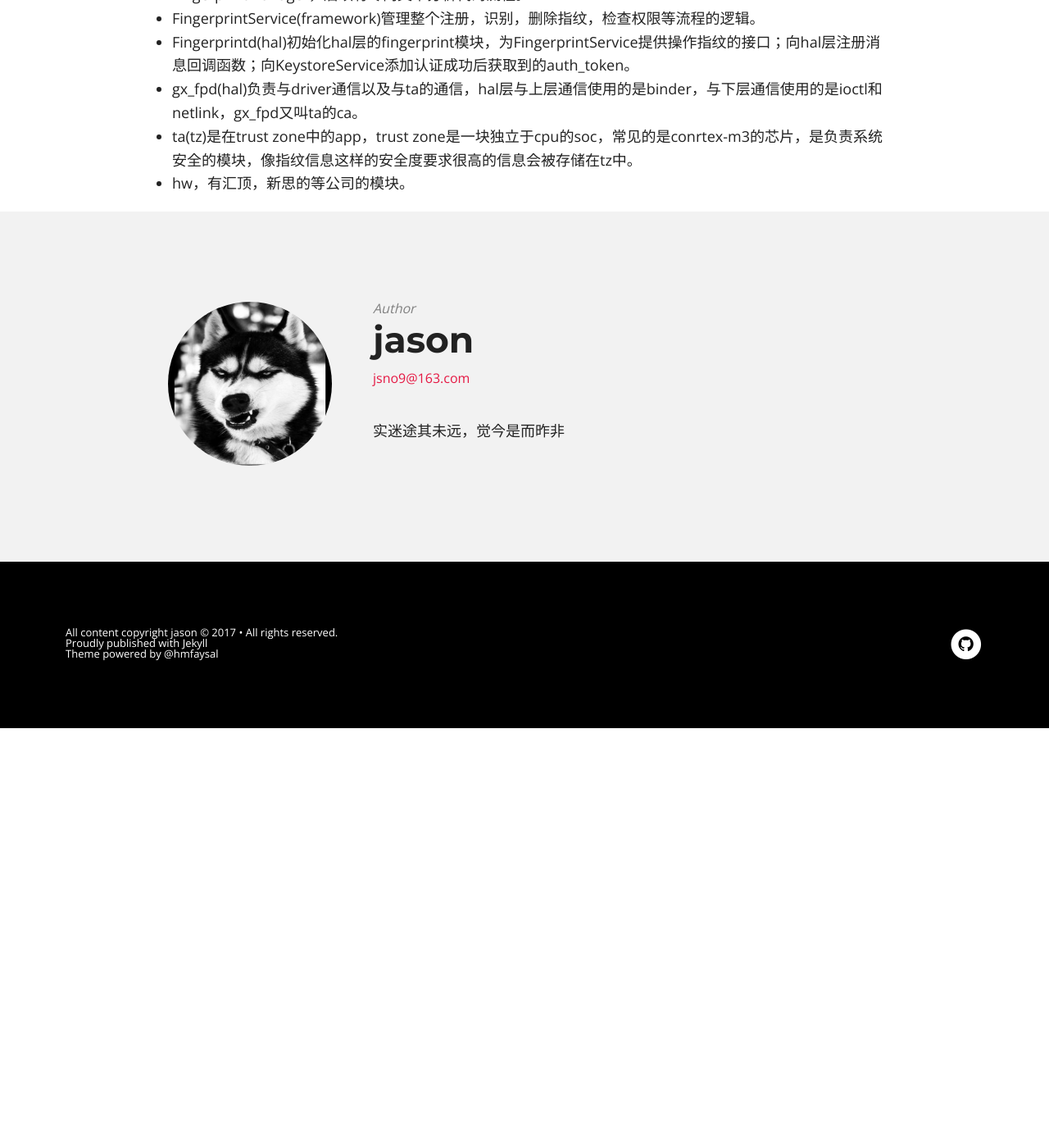
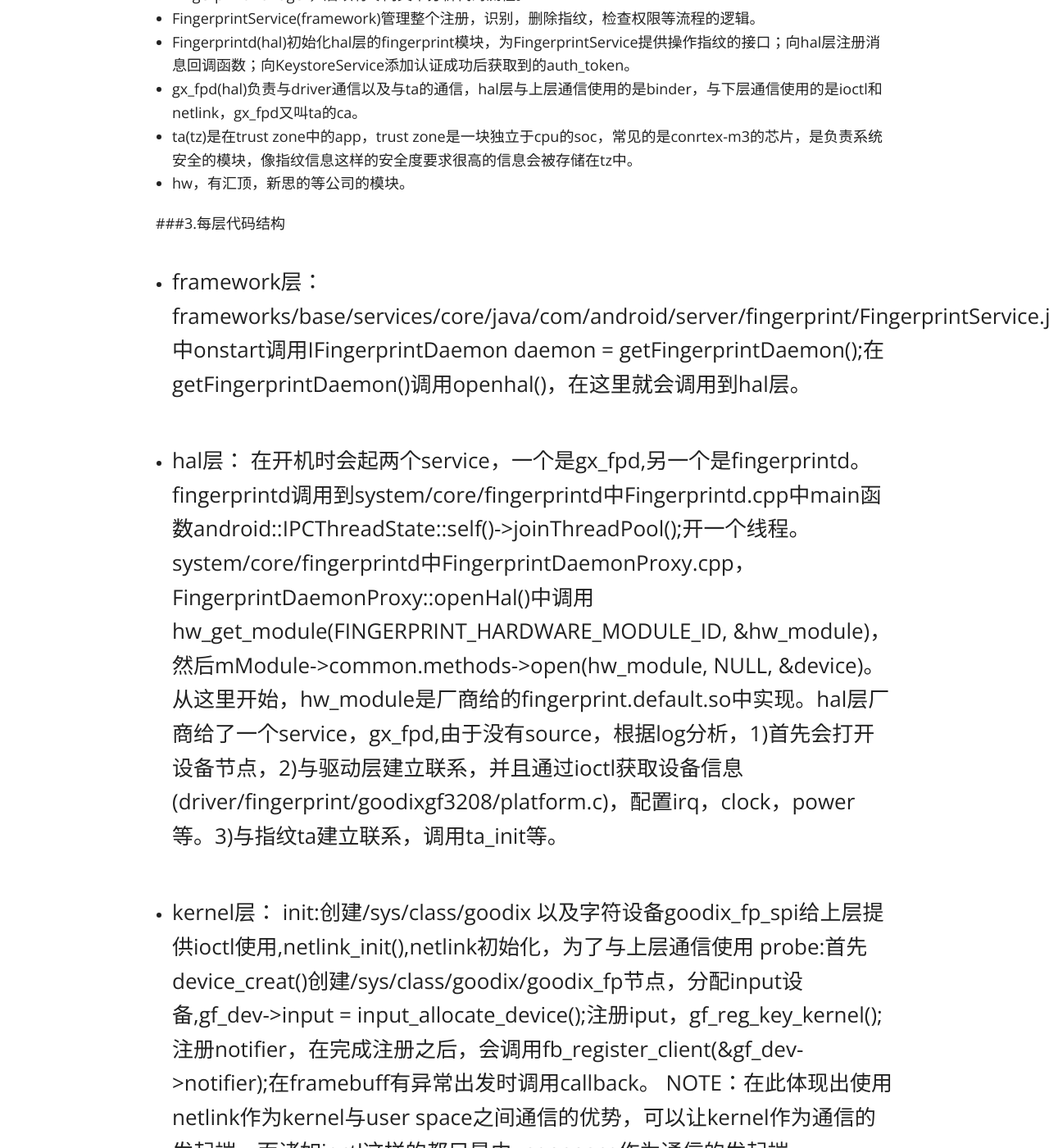
Before and after one commit to jsno9/hello-world, a Jekyll site: the page built from _posts/android/2017-06-16-fingerprint_introduction.md, in a window 1280 px wide and 1400 px high, scrolled down 1396 px. Shown: the whole window at 82% size. Built offline with Jekyll 4.4.1, drawn with Linux system fonts in a browser that asks for light colours; nearby versions of some CDN libraries; before the commit the page ends 2284 px from its top, so only the background shows below that; some of the changed text lies outside the part shown.

Commit message:
modified:   _posts/android/2017-06-16-fingerprint_introduction.md

```diff
--- a/_posts/android/2017-06-16-fingerprint_introduction.md
+++ b/_posts/android/2017-06-16-fingerprint_introduction.md
@@ -29,3 +29,17 @@
 + gx_fpd(hal)负责与driver通信以及与ta的通信，hal层与上层通信使用的是binder，与下层通信使用的是ioctl和netlink，gx_fpd又叫ta的ca。
 + ta(tz)是在trust zone中的app，trust zone是一块独立于cpu的soc，常见的是conrtex-m3的芯片，是负责系统安全的模块，像指纹信息这样的安全度要求很高的信息会被存储在tz中。
 + hw，有汇顶，新思的等公司的模块。
+
+###3.每层代码结构
+
++ framework层：
+	frameworks/base/services/core/java/com/android/server/fingerprint/FingerprintService.java中onstart调用IFingerprintDaemon daemon = getFingerprintDaemon();在 getFingerprintDaemon()调用openhal()，在这里就会调用到hal层。
+
++ hal层：
+	在开机时会起两个service，一个是gx_fpd,另一个是fingerprintd。fingerprintd调用到system/core/fingerprintd中Fingerprintd.cpp中main函数android::IPCThreadState::self()->joinThreadPool();开一个线程。
+system/core/fingerprintd中FingerprintDaemonProxy.cpp，FingerprintDaemonProxy::openHal()中调用hw_get_module(FINGERPRINT_HARDWARE_MODULE_ID, &hw_module)，然后mModule->common.methods->open(hw_module, NULL, &device)。从这里开始，hw_module是厂商给的fingerprint.default.so中实现。hal层厂商给了一个service，gx_fpd,由于没有source，根据log分析，1)首先会打开设备节点，2)与驱动层建立联系，并且通过ioctl获取设备信息(driver/fingerprint/goodixgf3208/platform.c)，配置irq，clock，power等。3)与指纹ta建立联系，调用ta_init等。
+
++ kernel层：
+	init:创建/sys/class/goodix 以及字符设备goodix_fp_spi给上层提供ioctl使用,netlink_init(),netlink初始化，为了与上层通信使用
+	probe:首先device_creat()创建/sys/class/goodix/goodix_fp节点，分配input设备,gf_dev->input = input_allocate_device();注册iput，gf_reg_key_kernel();注册notifier，在完成注册之后，会调用fb_register_client(&gf_dev->notifier);在framebuff有异常出发时调用callback。
+	NOTE：在此体现出使用netlink作为kernel与user space之间通信的优势，可以让kernel作为通信的发起端。而诸如ioctl这样的都只是由user space作为通信的发起端。
```
